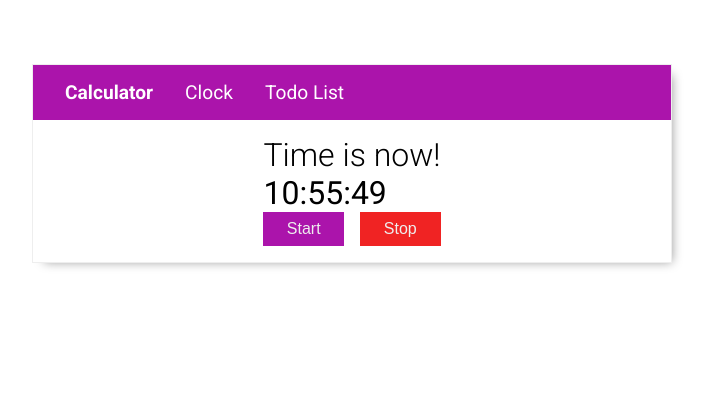
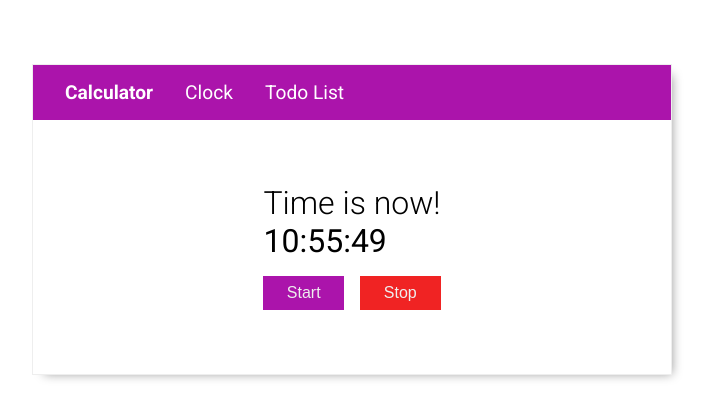
Before and after one commit to anijitsao/react-multi-apps, a React app: page /clock in a window 1280 px wide. Shown: the top 418 px of the page, without its empty margins (288-997 px from the left). Built offline with nearby package versions, Linux system fonts and the light colour scheme.

Commit message:
build generated

```diff
--- a/src/components/calculator/Calculator.js
+++ b/src/components/calculator/Calculator.js
@@ -1,5 +1,6 @@
 import { useState } from "react";
 import { evaluate } from "mathjs";
+
 
 // components
 import DisplayScreen from "./DisplayScreen";
@@ -19,6 +20,7 @@ const Calculator = () => {
 
   // the actual computation using Math.js
   const computeValue = () => {
+    // use lazy loading webpack to improve bundle size
     setCalcExp({
       ...calcExp,
       displayValue: evaluate(calcExp.displayExpression),
--- a/src/css/clock.css
+++ b/src/css/clock.css
@@ -1,7 +1,7 @@
 /* Clock related styles */
 
 .clock-container {
-  padding: 1rem;
+  padding: 4rem;
   margin-inline: auto;
 }
 .clock-time {
@@ -12,4 +12,5 @@
   display: grid;
   grid-template-columns: 1fr 1fr;
   grid-gap: 1rem;
+  padding-top: 1rem;
 }
--- a/src/css/style.css
+++ b/src/css/style.css
@@ -19,6 +19,7 @@
   --lighter-grey: #fff;
 
   --light-purple: #ab14ab;
+  --lighter-purple: #aa5eb0;
 
   --light-red: #f02323;
   --lighter-red: #e31a1a;
@@ -84,22 +85,26 @@ button {
   background-color: var(--light-grey);
 }
 
-.btn-danger {
+.btn-danger,
+.btn-danger:focus {
   background-color: var(--light-red);
   color: var(--light-grey);
+  opacity: 1;
 }
 
 .btn-danger:hover {
   background-color: var(--lighter-red);
 }
 
-.btn-success {
+.btn-success,
+.btn-success:focus {
   background-color: var(--light-purple);
   color: var(--light-grey);
+  opacity: 1;
 }
 
 .btn-success:hover {
-  background-color: var(--dark-grey);
+  background-color: var(--lighter-purple);
 }
 
 .display-div {
```
Also changed, not shown: 10 other files (tests, documents, lock files or other folders).
